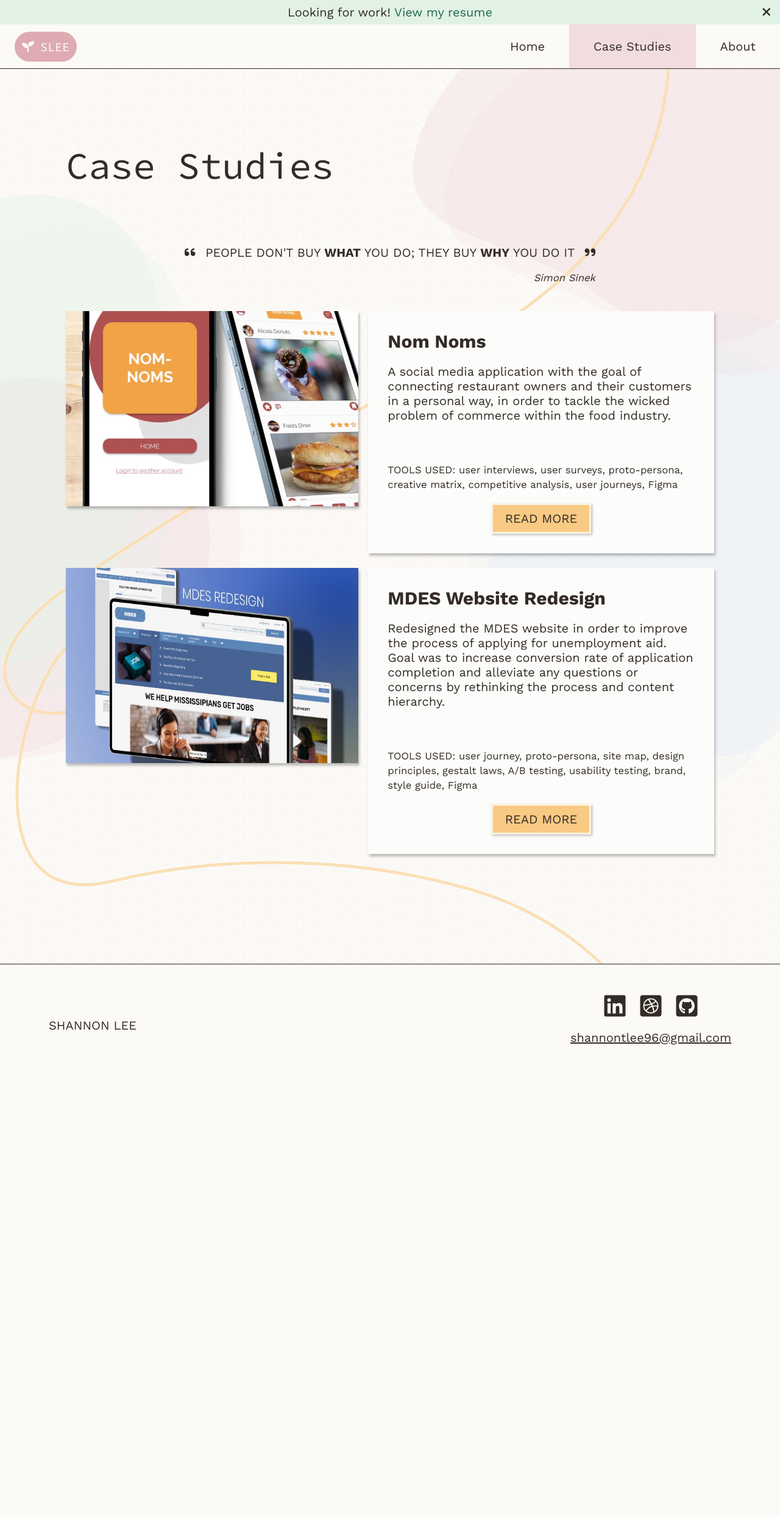
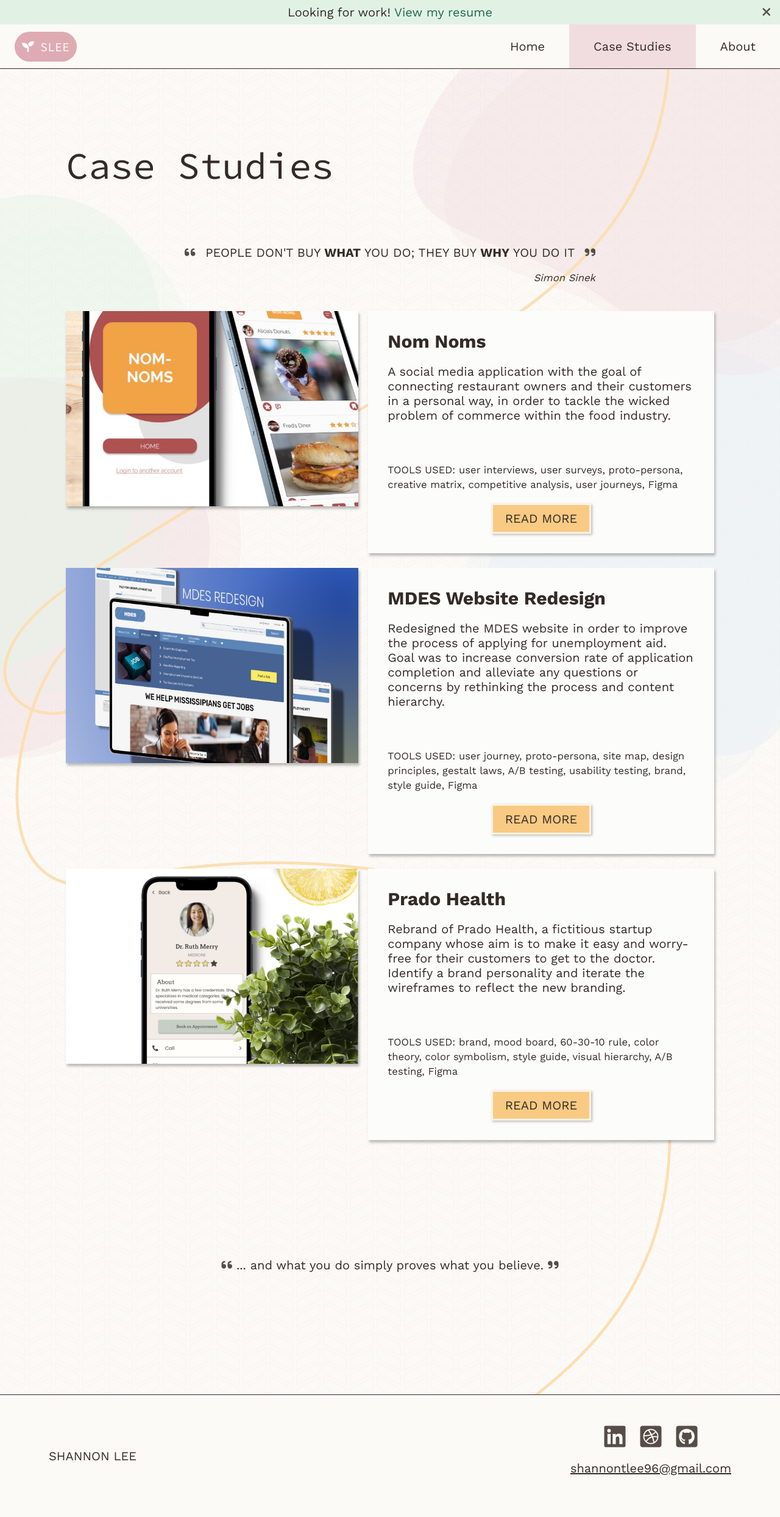
Before and after one commit to Leest1/leest1.github.io_2022, a PHP site: page /case-studies.html in a window 1280 px wide. Shown: the whole page at 61% size. Before the commit the page ends 1713 px from the top, so only its background shows below. Run offline with PHP 8.4, Linux system fonts and the light colour scheme.

Commit message:
pradohealth, profile picture animation, color iteration, copy + download feature

```diff
--- a/case-studies.html
+++ b/case-studies.html
@@ -32,8 +32,8 @@
         View my resume
       </a>
       <a class="close" id="bannerXMark">
-        <span aria-hidden="true" class="fa-solid fa-xmark">
-        </span></a>
+        <span aria-hidden="true" class="fa-solid fa-xmark"> </span
+      ></a>
     </div>
     <!-- primary navigation -->
     <header class="primary-navigation">
@@ -54,7 +54,9 @@
       <nav id="primary-nav-list" class="primary-nav-list">
         <ul>
           <li><a href="./index.html"> Home</a></li>
-          <li class="active"><a href="./case-studies.html"> Case Studies</a></li>
+          <li class="active">
+            <a href="./case-studies.html"> Case Studies</a>
+          </li>
           <li><a href="./about.html"> About</a></li>
         </ul>
       </nav>
@@ -71,17 +73,21 @@
             <div>
               <span aria-hidden="true" class="fa-solid fa-quote-left"></span>
               &ensp;PEOPLE DON'T BUY
-              <strong>WHAT</strong> YOU DO; THEY BUY
-              <strong>WHY</strong> YOU DO IT&ensp;
+              <strong>WHAT</strong> YOU DO; THEY BUY <strong>WHY</strong> YOU DO
+              IT&ensp;
               <span aria-hidden="true" class="fa-solid fa-quote-right"></span>
             </div>
             <div class="align-self-end">
-              <span class="author"><small><em>Simon Sinek</em></small></span>
+              <span class="author"
+                ><small><em>Simon Sinek</em></small></span
+              >
             </div>
           </blockquote>
           <!-- NOMNOMS -->
           <div class="card-large">
-            <img src="assets/case-studies/nomnoms/nomnoms.jpg" />
+            <img src="assets/case-studies/nomnoms/nomnoms.jpg"
+              alt="A mockup of two phones displaying the application
+              (NomNoms) wireframes" />
             <div class="card-large-contents">
               <h1>Nom Noms</h1>
               <p>
@@ -90,16 +96,20 @@
                 order to tackle the wicked problem of commerce within the food
                 industry.
               </p>
-              <br>
-              <p><small>
-                TOOLS USED: user interviews, user surveys, proto-persona, creative matrix, competitive analysis, user journeys, Figma
-              </small></p>
+              <br />
+              <p>
+                <small>
+                  TOOLS USED: user interviews, user surveys, proto-persona,
+                  creative matrix, competitive analysis, user journeys, Figma
+                </small>
+              </p>
               <div class="text-align-center">
                 <a
                   href="https://drive.google.com/file/d/1Jv69attDovKJIbFtwjBwZ3nryIQ2AZK-/view?usp=sharing"
                   target="_blank"
                   rel="noopener noreferrer"
-                    class="cta-link btn-default">
+                  class="cta-link btn-default"
+                >
                   READ MORE
                 </a>
               </div>
@@ -107,7 +117,8 @@
           </div>
           <!-- MDES -->
           <div class="card-large">
-            <img src="assets/case-studies/mdes/title-image-small2.jpg" />
+            <img src="assets/case-studies/mdes/title-image-small2.jpg"
+              alt="A mockup of three screens showing the MDES redesign wireframes" />
             <div class="card-large-contents">
               <h1>MDES Website Redesign</h1>
               <p>
@@ -116,21 +127,64 @@
                 rate of application completion and alleviate any questions or
                 concerns by rethinking the process and content hierarchy.
               </p>
-              <br>
-              <p><small>
-                TOOLS USED: user journey, proto-persona, site map, design principles, gestalt laws, A/B testing, usability testing, brand, style guide, Figma
-              </small></p>
+              <br />
+              <p>
+                <small>
+                  TOOLS USED: user journey, proto-persona, site map, design
+                  principles, gestalt laws, A/B testing, usability testing,
+                  brand, style guide, Figma
+                </small>
+              </p>
               <div class="text-align-center">
                 <a
                   href=""
                   target="_blank"
                   rel="noopener noreferrer"
-                    class="cta-link btn-default">
+                  class="cta-link btn-default"
+                >
                   READ MORE
                 </a>
               </div>
             </div>
           </div>
+          <!-- PRADOHEALTH -->
+          <div class="card-large">
+            <img src="assets/case-studies/prado/pradohealth-square.png"
+              alt="A mockup of PradoHealth application, along with a plant and some lemons" />
+            <div class="card-large-contents">
+              <h1>Prado Health</h1>
+              <p>
+                Rebrand of Prado Health, a fictitious startup company whose aim
+                is to make it easy and worry-free for their customers to get to
+                the doctor. Identify a brand personality and iterate the wireframes
+                to reflect the new branding.
+              </p>
+              <br />
+              <p>
+                <small>
+                  TOOLS USED: brand, mood board, 60-30-10 rule, color theory,
+                  color symbolism, style guide, visual hierarchy, A/B testing, Figma
+                </small>
+              </p>
+              <div class="text-align-center">
+                <a
+                  href=""
+                  target="_blank"
+                  rel="noopener noreferrer"
+                  class="cta-link btn-default"
+                >
+                  READ MORE
+                </a>
+              </div>
+            </div>
+          </div>
+          <blockquote class="pt-150">
+            <div>
+              <span aria-hidden="true" class="fa-solid fa-quote-left"></span>
+              ... and what you do simply proves what you believe.
+              <span aria-hidden="true" class="fa-solid fa-quote-right"></span>
+            </div>
+          </blockquote>
         </div>
       </article>
     </div>
@@ -140,29 +194,36 @@
       <div class="">SHANNON LEE</div>
       <div class="column align-items-center">
         <div class="row g-25">
-          <a href="https://www.linkedin.com/in/shannon-lee-9108a3105/"
-            target="_blank" rel="noopener noreferrer"
-              ><span
-                aria-hidden="true"
-                class="fa-brands fa-linkedin fa-2x"
-              ></span
+          <a
+            href="https://www.linkedin.com/in/shannon-lee-9108a3105/"
+            target="_blank"
+            rel="noopener noreferrer"
+            ><span aria-hidden="true" class="fa-brands fa-linkedin fa-2x"></span
           ></a>
-          <a href="https://dribbble.com/Shannonigans"
-            target="_blank" rel="noopener noreferrer"
+          <a
+            href="https://dribbble.com/Shannonigans"
+            target="_blank"
+            rel="noopener noreferrer"
             ><span
               aria-hidden="true"
               class="fa-brands fa-dribbble-square fa-2x"
             ></span
           ></a>
-          <a href="https://github.com/Leest1/"
-            target="_blank" rel="noopener noreferrer"
+          <a
+            href="https://github.com/Leest1/"
+            target="_blank"
+            rel="noopener noreferrer"
             ><span
               aria-hidden="true"
               class="fa-brands fa-github-square fa-2x"
             ></span
           ></a>
         </div>
-        <p><a href="mailto: shannontlee96@gmail.com"><u>shannontlee96@gmail.com</u></a></p>
+        <p>
+          <a href="mailto: shannontlee96@gmail.com"
+            ><u>shannontlee96@gmail.com</u></a
+          >
+        </p>
       </div>
     </footer>
   </body>
--- a/jquery.js
+++ b/jquery.js
@@ -6,9 +6,19 @@ function contentHeight() {
     $(".background-line").css("min-height", headerHei + footerHei + contentHei);
 }
 
+function copyToClipboard(copyString) {
+    navigator.clipboard.writeText(copyString);
+    var tooltip = document.getElementById("myTooltip");
+    tooltip.innerHTML = "Copied!";
+}
+function outFunc() {
+    var tooltip = document.getElementById("myTooltip");
+    tooltip.innerHTML = "Copy to clipboard";
+}
+
 // SETS UP HIDDEN ITEMS BEFORE PAGE LOAD
 $(window).bind('setup', function() {
-    // hide Looking for Work banner if user has closed before
+    // hide 'Looking for Work banner' if user has closed before
     if (sessionStorage.bannerClose == 'true') {
         $(".banner").hide();
     } else {
@@ -19,10 +29,10 @@ $(window).bind('setup', function() {
 $(document).ready(function(){
     $(window).trigger('setup');
 
-    // resize background height according to content;
+    // RESIZE BACKGROUND
     contentHeight();
 
-    // Hamburger menu toggle
+    // HAMBURGER TOGGLE
     $("#menu-toggle").on('click', function() {
         $("#primary-nav-list").slideToggle();
     });
@@ -34,7 +44,7 @@ $(document).ready(function(){
     });
 
 
-    // icon animations
+    // ICON ANIMATIONS
     $(".logo").hover(function() {
         $(".fa-seedling").addClass('fa-bounce');
     }, function() {
@@ -58,6 +68,32 @@ $(document).ready(function(){
     }, function() {
         $(this).removeClass('fa-bounce');
     });
+
+    // PROFILE PICTURE ANIMATE
+    const profilePic = document.querySelector('#about-img');
+    let range=48;
+    function shadow(e) {
+        let { offsetX: x, offsetY: y } = e;
+        if (this !== e.target) {
+            console.log(e);
+            x = x + e.target.offsetLeft;
+            y = y + e.target.offsetTop;
+            console.log(x);
+            console.log(y);
+        }
+
+        // height and width of div.hero
+        const { offsetWidth: width, offsetHeight: height } = profilePic;
+
+        const xRange = Math.round( (x/width * range)  - range/2 );
+        const yRange = Math.round( (y/height * range) - range/2 );
+
+        profilePic.style.boxShadow = `${xRange}px ${yRange}px 0 #AF9696`;
+    }
+
+    if (profilePic) {
+        profilePic.addEventListener('mousemove', shadow);
+    }
 });
 
 $(window).resize(function() {
--- a/style/_variables.scss
+++ b/style/_variables.scss
@@ -3,6 +3,8 @@ $black: #332B26;
 $white: #FCFCFB;
 $grey: #C6BFBB;
 $light-grey: #E5E1E0;
+$brown: #564d48;
+$black-80: rgba(51,43,38,0.80);
 
 $primary-main: #FCFAF6;
 $primary-main-tint: #f4efee;
--- a/style/main.css
+++ b/style/main.css
@@ -456,6 +495,27 @@ h1 {
   --fa-bounce-rebound: 0;
 }
 
+.fa-solid {
+  color: #564d48;
+}
+
+.fa-brands {
+  color: #564d48;
+}
+
+.fa-copy {
+  cursor: pointer;
+}
+
+.fa-download {
+  cursor: pointer;
+  color: #332B26;
+}
+
+.fa-seedling {
+  color: #FCFCFB;
+}
+
 @media screen and (min-width: 768px) {
   .primary-navigation {
     flex-direction: row;
--- a/style/main.scss
+++ b/style/main.scss
@@ -265,6 +265,27 @@ h1 {
     --fa-bounce-rebound: 0;
 }
 
+.fa-solid {
+    color: $brown;
+}
+
+.fa-brands {
+    color: $brown;
+}
+
+.fa-copy {
+    cursor: pointer;
+}
+
+.fa-download {
+    cursor: pointer;
+    color: $black;
+}
+
+.fa-seedling {
+    color: $white;
+}
+
 // RESPONSIVE
 @import "tablet";
 @import "laptop";
```
Also changed, not shown: other parts of style/main.css (+39 -0 lines), about.html (+21 -4 lines), index.html (+9 -0 lines), style/_components.scss (+41 -0 lines), assets/case-studies/prado/900-100.png (added), assets/case-studies/prado/lemon-lime.jpeg (added), assets/case-studies/prado/logo.png (added), assets/case-studies/prado/mood-board.png (added), assets/case-studies/prado/pradohealth-square.png (added), assets/case-studies/prado/pradohealth.png (added), assets/case-studies/prado/style-guide.png (added), assets/case-studies/prado/wireframes/doctor.png (added), assets/case-studies/prado/wireframes/home.png (added), assets/case-studies/prado/wireframes/schedule.png (added), 1 more files, 1 other file. Lines whose indentation alone changed are shown as unchanged.
